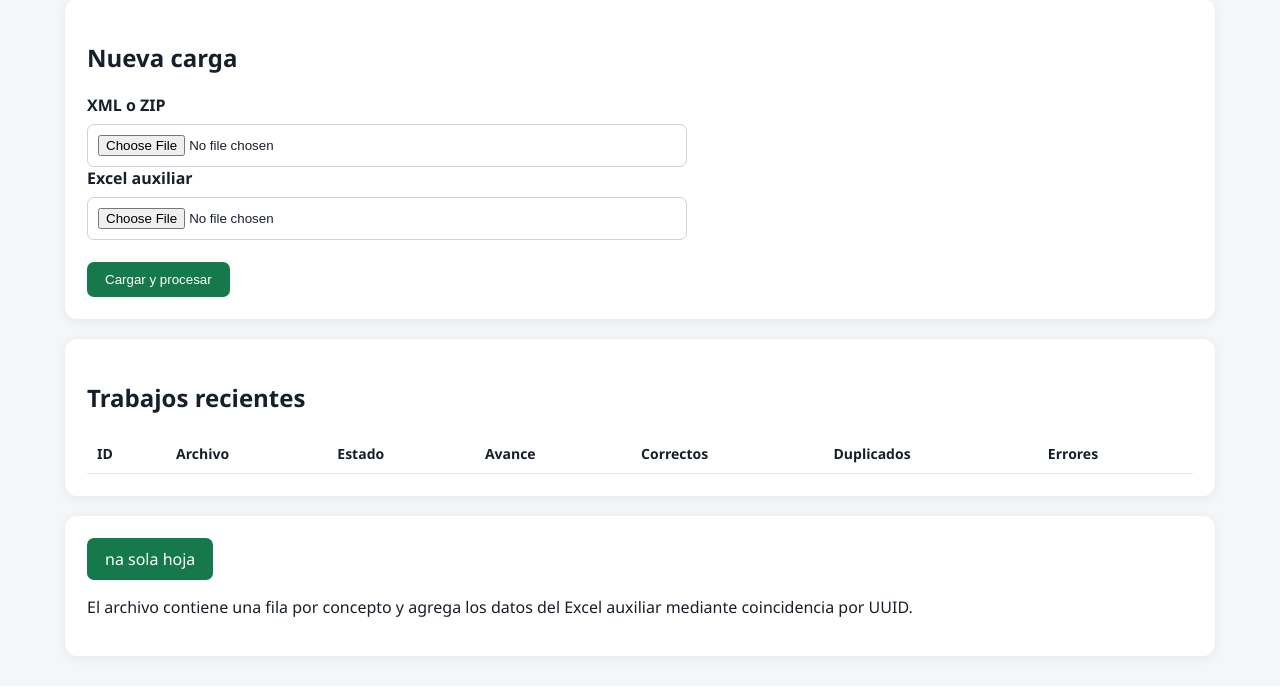
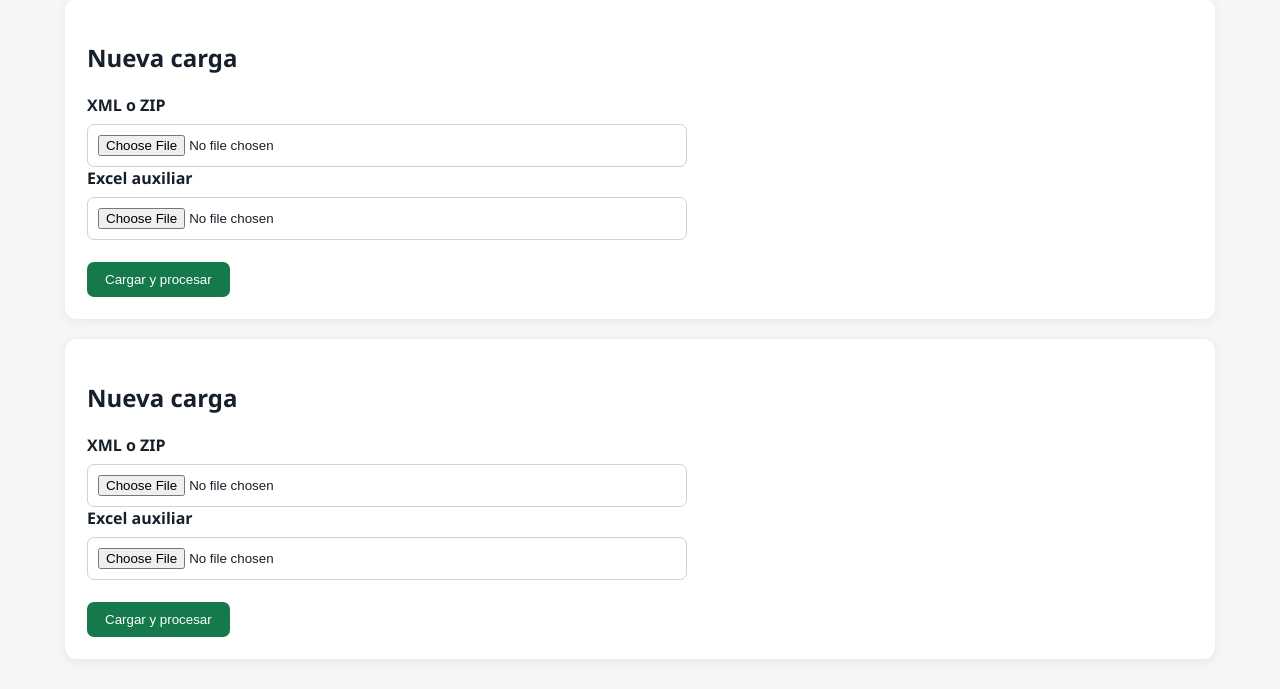
Before and after one commit to leobardoparra24-pixel/LeoCom, a FastAPI app: page / in a window 1280 px wide. Shown: the part 183-872 px from the top of the page. Before the commit the page ends 848 px from the top, so only its background shows below. Run offline with FastAPI, Linux system fonts and the light colour scheme; data that the repository does not hold is empty.

Commit message:
Update index.html

```diff
--- a/app/templates/index.html
+++ b/app/templates/index.html
@@ -119,45 +119,33 @@
 </section>
 
         <section class="card">
-            <h2>Trabajos recientes</h2>
+    <h2>Nueva carga</h2>
 
-            <table>
-                <thead>
-                    <tr>
-                        <th>ID</th>
-                        <th>Archivo</th>
-                        <th>Estado</th>
-                        <th>Avance</th>
-                        <th>Correctos</th>
-                        <th>Duplicados</th>
-                        <th>Errores</th>
-                    </tr>
-                </thead>
+    <form action="/upload" methodampo">
+            <label for="xmlfile">XML o ZIP</label>
+            <input
+                id="xmlfile"
+                type="file"
+                name="xmlfile"
+                accept=".xml,.zip"
+                required
+            >
+        </div>
 
-                <tbody>
-                    {% for j in jobs %}
-                    <tr>
-                        <td>{{ j.id }}</td>
-                        <td>{{ j.filename }}</td>
-                        <td class="{{ j.status }}">{{ j.status }}</td>
-                        <td>{{ j.processed }} / {{ j.total }}</td>
-                        <td>{{ j.valid }}</td>
-                        <td>{{ j.duplicates }}</td>
-                        <td title="{{ j.message or '' }}">{{ j.errors }}</td>
-                    </tr>
-                    {% endfor %}
-                </tbody>
-            </table>
-        </section>
+        <div class="campo">
+            <label for="auxfile">Excel auxiliar</label>
+            <input
+                id="auxfile"
+                type="file"
+                name="auxfile"
+                accept=".xlsx,.xls"
+                required
+            >
+        </div>
 
-        <section class="card">
-            <a class="btn" href="/export">na sola hoja
-</a>
-            <p>
-                El archivo contiene una fila por concepto y agrega los datos
-                del Excel auxiliar mediante coincidencia por UUID.
-            </p>
-        </section>
+        <button type="submit">Cargar y procesar</button>
+    </form>
+</section>
     </main>
 </body>
 </html>
```
